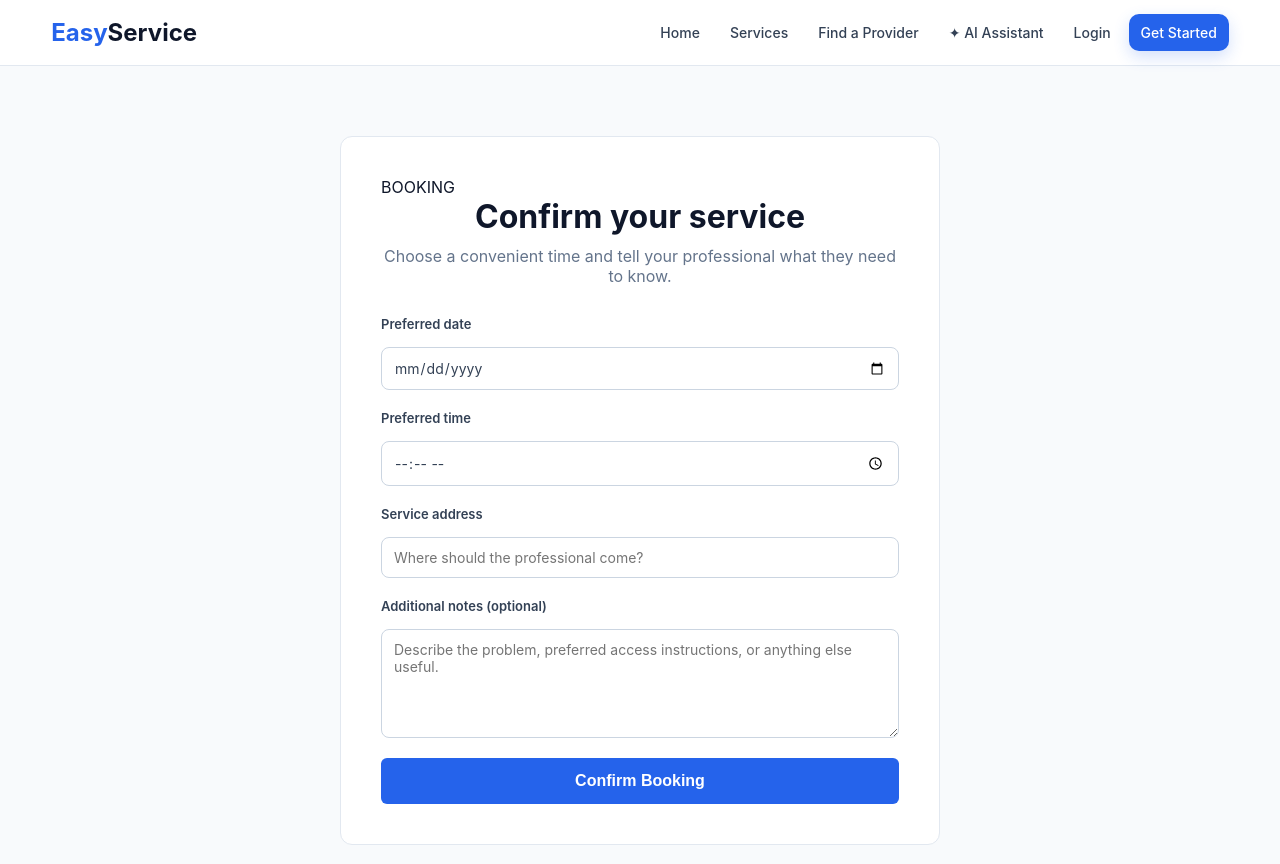
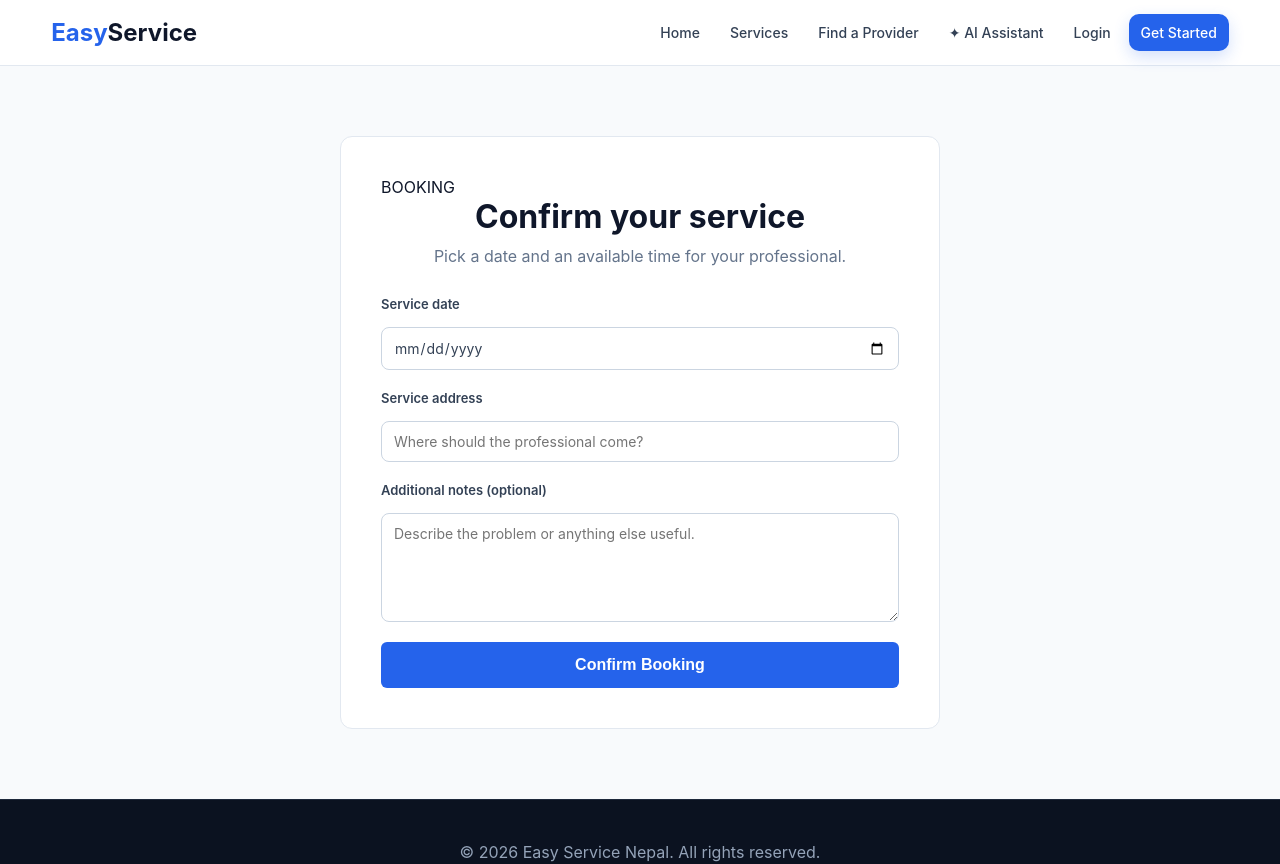
Before and after one commit to sagggar112/easyservice-nepal, a React (Vite) app in the folder client/: page /booking/1 in a window 1280 px wide. Shown: the top 864 px of the page. Built offline with nearby package versions, Linux system fonts and the light colour scheme.

Commit message:
feat: add customer booking time slot selector

```diff
--- a/client/src/pages/Booking.jsx
+++ b/client/src/pages/Booking.jsx
@@ -1,6 +1,8 @@
 import { useState } from "react";
 import { useLocation, useNavigate, useParams } from "react-router-dom";
 import api from "../services/Api";
+
+const TIME_SLOTS = ["09:00", "10:00", "11:00", "12:00", "13:00", "14:00", "15:00", "16:00"];
 
 function Booking() {
   const { serviceId } = useParams();
@@ -8,77 +10,39 @@ function Booking() {
   const navigate = useNavigate();
   const provider = location.state?.provider;
   const user = JSON.parse(localStorage.getItem("user") || "null");
-
-  const [formData, setFormData] = useState({
-    booking_date: "",
-    booking_time: "",
-    address: "",
-    notes: "",
-  });
+  const [formData, setFormData] = useState({ booking_date: "", booking_time: "", address: "", notes: "" });
   const [message, setMessage] = useState("");
   const [loading, setLoading] = useState(false);
 
-  const handleChange = (e) => setFormData((current) => ({ ...current, [e.target.name]: e.target.value }));
+  const today = new Date().toISOString().slice(0, 10);
+  const selectedDate = formData.booking_date;
+  const selectedDay = selectedDate ? new Date(`${selectedDate}T00:00:00`).getDay() : null;
 
   const handleSubmit = async (e) => {
-    e.preventDefault();
-    setLoading(true);
-    setMessage("");
-
+    e.preventDefault(); setLoading(true); setMessage("");
     try {
-      const bookingData = {
-        customer_id: user?.id,
-        provider_id: provider?.id || provider?.provider_id,
-        service_id: Number(serviceId),
-        booking_date: formData.booking_date,
-        booking_time: formData.booking_time,
-        address: formData.address,
-        notes: formData.notes,
-      };
-
+      const bookingData = { customer_id: user?.id, provider_id: provider?.id || provider?.provider_id, service_id: Number(serviceId), ...formData };
       if (!bookingData.customer_id) throw new Error("Please log in before booking a service.");
       if (!bookingData.provider_id) throw new Error("Please select a provider before booking.");
-
+      if (!bookingData.booking_time) throw new Error("Please select an available time slot.");
       const response = await api.post("/bookings", bookingData);
       setMessage(response.data.message || "Booking created successfully!");
       setTimeout(() => navigate("/profile"), 1200);
-    } catch (error) {
-      setMessage(error.response?.data?.message || error.message || "Failed to create booking.");
-    } finally {
-      setLoading(false);
-    }
+    } catch (error) { setMessage(error.response?.data?.message || error.message || "Failed to create booking."); }
+    finally { setLoading(false); }
   };
 
-  return (
-    <div className="booking-page">
-      <div className="booking-container">
-        <div className="booking-header">
-          <span className="eyebrow">BOOKING</span>
-          <h1>Confirm your service</h1>
-          <p className="booking-subtitle">Choose a convenient time and tell your professional what they need to know.</p>
-        </div>
-
-        {provider && (
-          <div className="selected-provider-card">
-            <div><span>Selected professional</span><h2>{provider.business_name || provider.provider_name || "Service Provider"}</h2></div>
-            <div className="selected-provider-score">{Number(provider.match_score || provider.score || 0).toFixed(1)}% match</div>
-          </div>
-        )}
-
-        {message && <div className="booking-message">{message}</div>}
-
-        <form onSubmit={handleSubmit}>
-          <div className="booking-form-grid">
-            <div className="form-group"><label>Preferred date</label><input type="date" name="booking_date" value={formData.booking_date} onChange={handleChange} required /></div>
-            <div className="form-group"><label>Preferred time</label><input type="time" name="booking_time" value={formData.booking_time} onChange={handleChange} required /></div>
-          </div>
-          <div className="form-group"><label>Service address</label><input type="text" name="address" placeholder="Where should the professional come?" value={formData.address} onChange={handleChange} required /></div>
-          <div className="form-group"><label>Additional notes <span>(optional)</span></label><textarea name="notes" placeholder="Describe the problem, preferred access instructions, or anything else useful." value={formData.notes} onChange={handleChange} rows="5" /></div>
-          <button type="submit" className="submit-booking-btn" disabled={loading}>{loading ? "Confirming booking..." : "Confirm Booking"}</button>
-        </form>
-      </div>
-    </div>
-  );
+  return <div className="booking-page"><div className="booking-container">
+    <div className="booking-header"><span className="eyebrow">BOOKING</span><h1>Confirm your service</h1><p className="booking-subtitle">Pick a date and an available time for your professional.</p></div>
+    {provider && <div className="selected-provider-card"><div><span>Selected professional</span><h2>{provider.business_name || provider.provider_name || "Service Provider"}</h2></div><div className="selected-provider-score">{Number(provider.match_score || provider.score || 0).toFixed(1)}% match</div></div>}
+    {message && <div className="booking-message">{message}</div>}
+    <form onSubmit={handleSubmit}>
+      <div className="form-group"><label>Service date</label><input type="date" name="booking_date" min={today} value={selectedDate} onChange={(e) => setFormData((c) => ({ ...c, booking_date: e.target.value, booking_time: "" }))} required /></div>
+      {selectedDate && <div className="form-group"><label>Available time slots</label><p className="booking-hint">{selectedDay === 0 ? "Sunday" : "Choose a convenient time. Final availability is verified when you book."}</p><div className="time-slot-grid">{TIME_SLOTS.map((slot) => <button type="button" key={slot} className={formData.booking_time === slot ? "time-slot selected" : "time-slot"} onClick={() => setFormData((c) => ({ ...c, booking_time: slot }))}>{slot}</button>)}</div></div>}
+      <div className="form-group"><label>Service address</label><input type="text" name="address" placeholder="Where should the professional come?" value={formData.address} onChange={(e) => setFormData((c) => ({ ...c, address: e.target.value }))} required /></div>
+      <div className="form-group"><label>Additional notes <span>(optional)</span></label><textarea name="notes" placeholder="Describe the problem or anything else useful." value={formData.notes} onChange={(e) => setFormData((c) => ({ ...c, notes: e.target.value }))} rows="5" /></div>
+      <button type="submit" className="submit-booking-btn" disabled={loading}>{loading ? "Confirming booking..." : "Confirm Booking"}</button>
+    </form>
+  </div></div>;
 }
-
 export default Booking;
```
